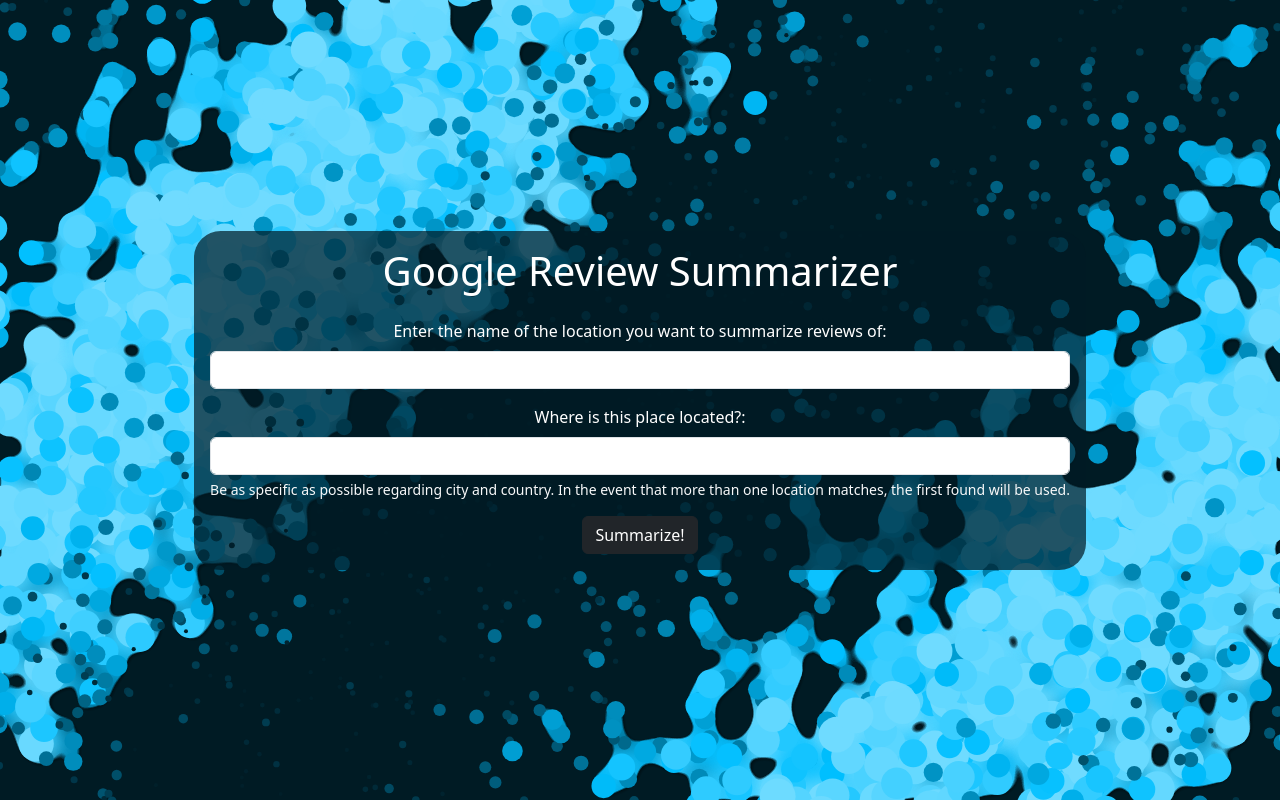
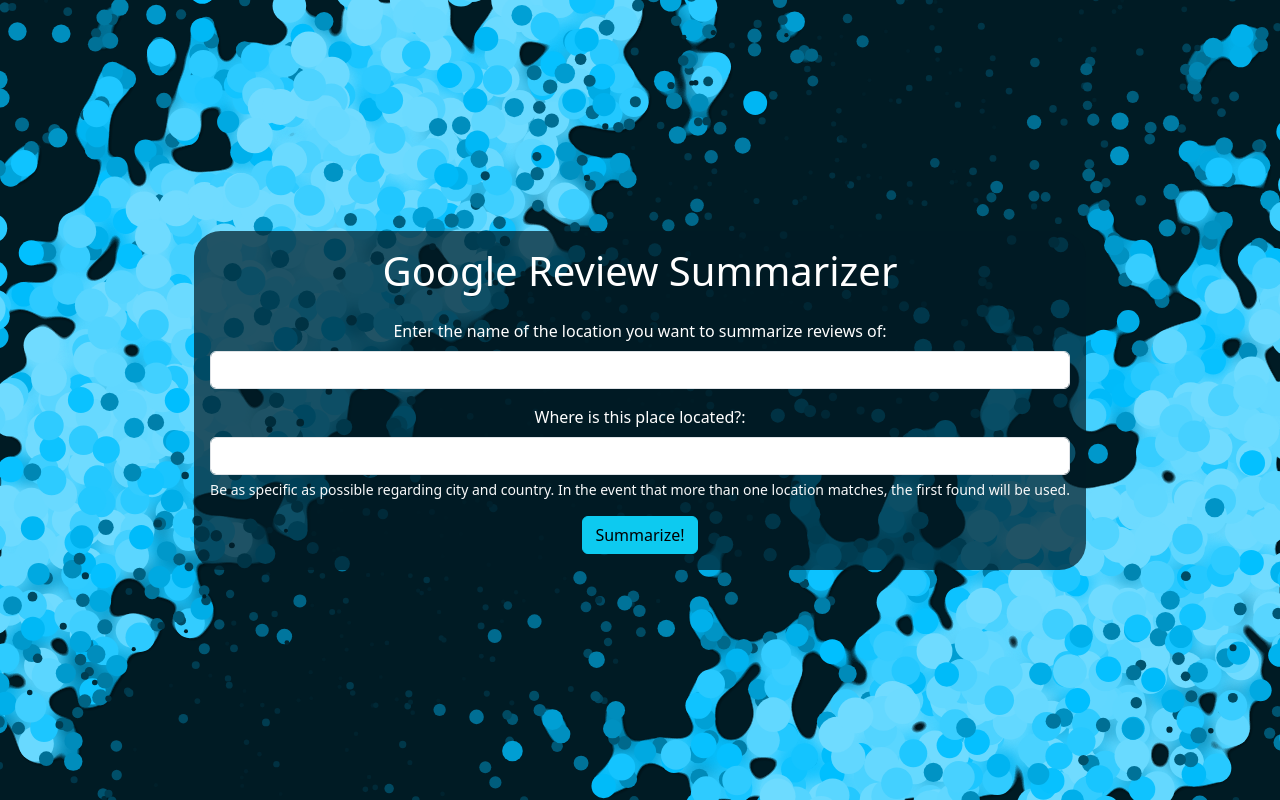
Before and after one commit to arjundha/Google-Review-Summarizer, a Flask app: page / in a window 1280 px wide. Run offline with Flask 3, Linux system fonts and the light colour scheme.

Commit message:
Changed the button

```diff
--- a/templates/index.html
+++ b/templates/index.html
@@ -66,7 +66,7 @@
                 be used.
               </div>
             </div>
-            <button type="submit" id="submit" class="btn btn-dark">
+            <button type="submit" id="submit" class="btn btn-info">
               Summarize!
             </button>
           </form>
```
